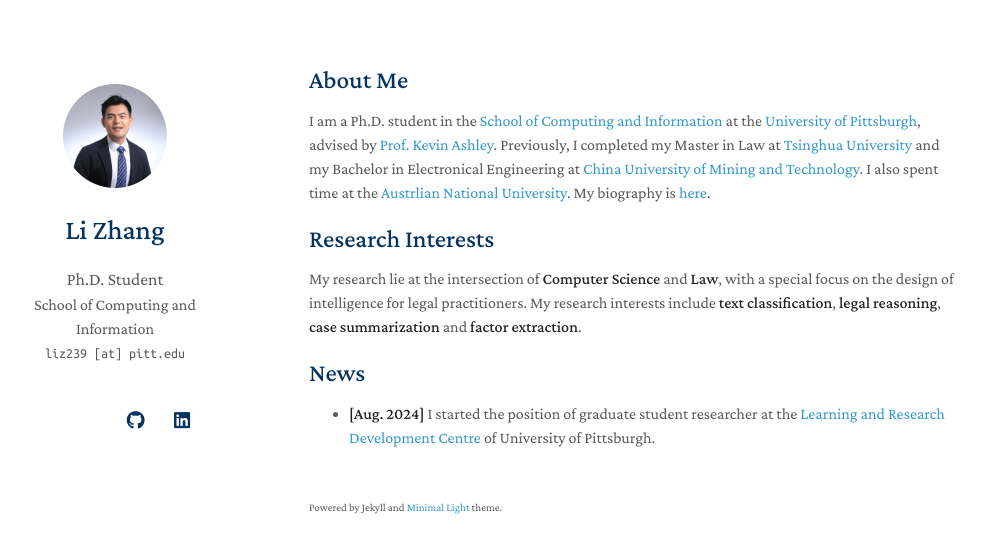
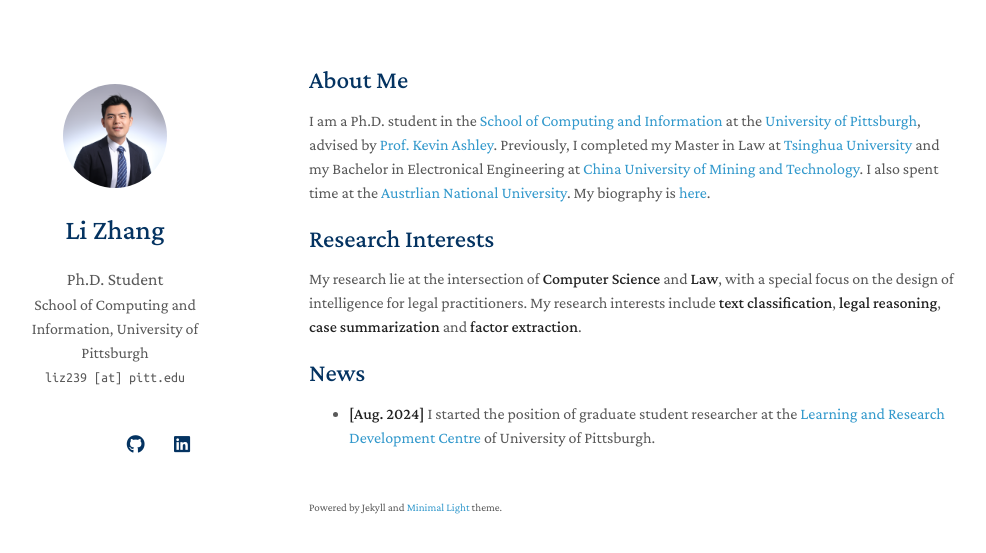
Before and after one commit to lizhang-AIandLaw/lizhang-AIandLaw.github.io, a Jekyll site: the page built from index.md, in a window 1280 px wide. Shown: the top 553 px of the page, without its empty margins (161-1147 px from the left). Built offline with Jekyll 4.4.1, drawn with Linux system fonts in a browser that asks for light colours; a style sheet for code colours, icons or effects is not loaded; our own code applies the rules of GitHub Pages for plain Markdown files; some of the changed lines change nothing that is shown.

Commit message:
Update _config.yml

```diff
--- a/_config.yml
+++ b/_config.yml
@@ -1,8 +1,7 @@
 # Basic Information
 title: Li Zhang
 position: Ph.D. Student
-affiliation: School of Computing and Information
-university: University of Pittsburgh
+affiliation: School of Computing and Information, University of Pittsburgh
 email: liz239 [at] pitt.edu
 
 # Search Engine Optimization (SEO)
```
